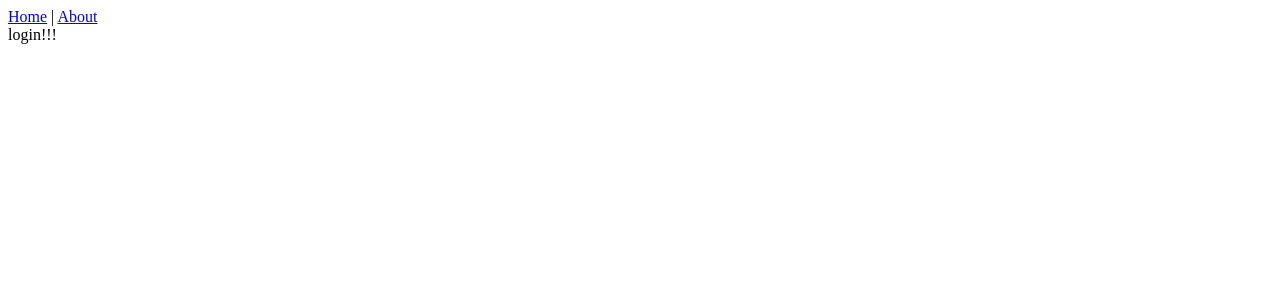
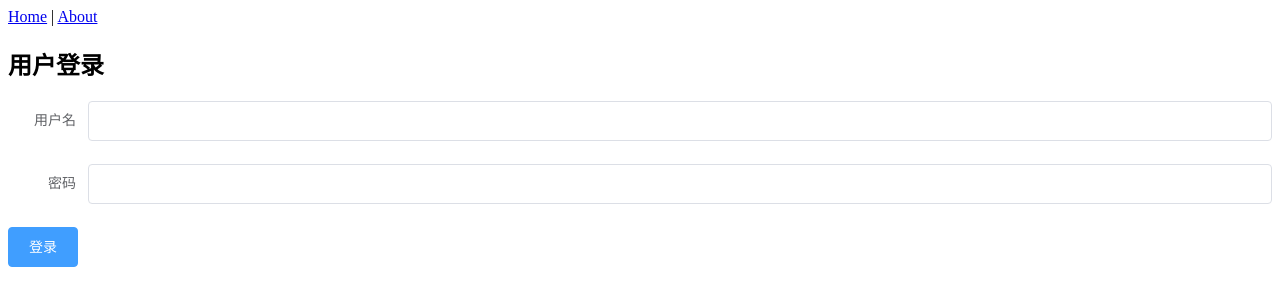
Before and after one commit to PG-2016/vue_ssm01, a Vue app: page /login in a window 1280 px wide. Shown: the top 306 px of the page. Built offline with nearby package versions, Linux system fonts and the light colour scheme.

Commit message:
完成登录表单

```diff
--- a/src/components/login.vue
+++ b/src/components/login.vue
@@ -1,15 +1,37 @@
 <template>
-  <div>
-      login!!!
+  <div class="login-wrap">
+
+    <el-form
+      class="login-form"
+      :label-position="labelPosition"
+      label-width="80px"
+      :model="formdata"
+    >
+      <h2>用户登录</h2>
+      <el-form-item label="用户名">
+        <el-input v-model="formdata.username"></el-input>
+      </el-form-item>
+      <el-form-item label="密码">
+        <el-input v-model="formdata.password"></el-input>
+      </el-form-item>
+      <el-button class="login-button" type="primary">登录</el-button>
+    </el-form>
   </div>
 </template>
 
 <script>
 export default {
-
-}
+    data() {
+      return {
+        labelPosition: 'right',
+        formdata: {
+          username: '',
+          password: ''
+        }
+      };
+    }
+};
 </script>
 
 <style>
-
 </style>
```
